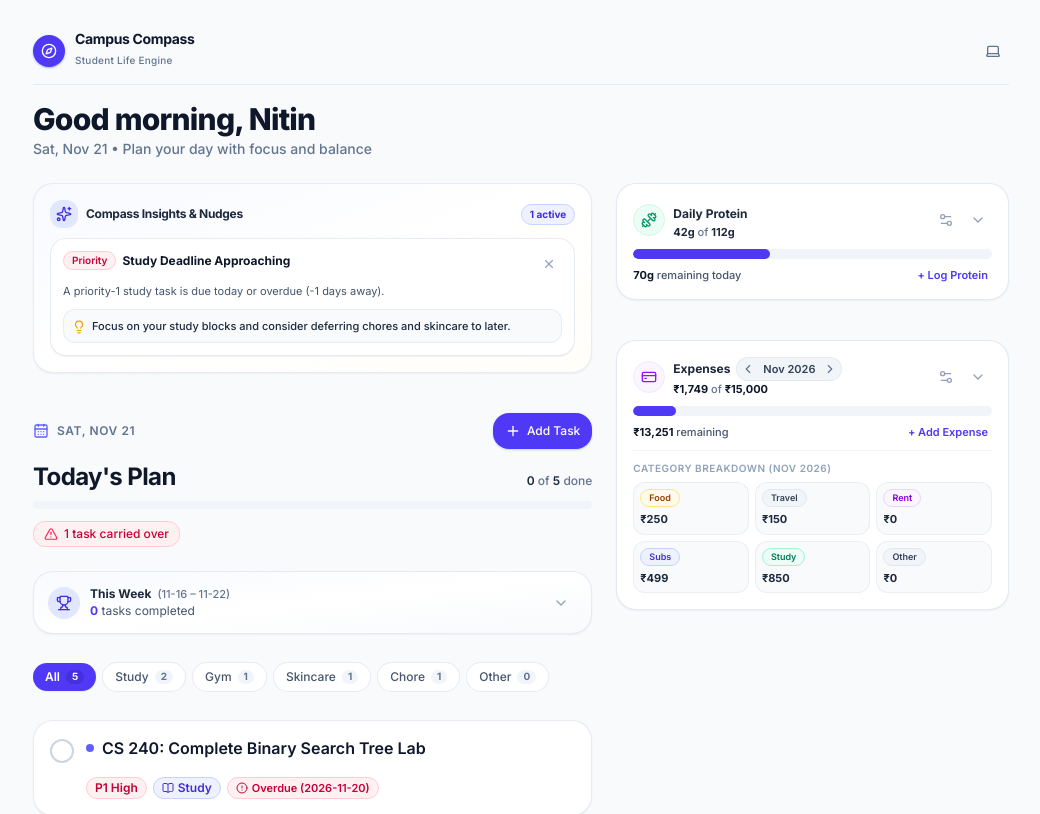
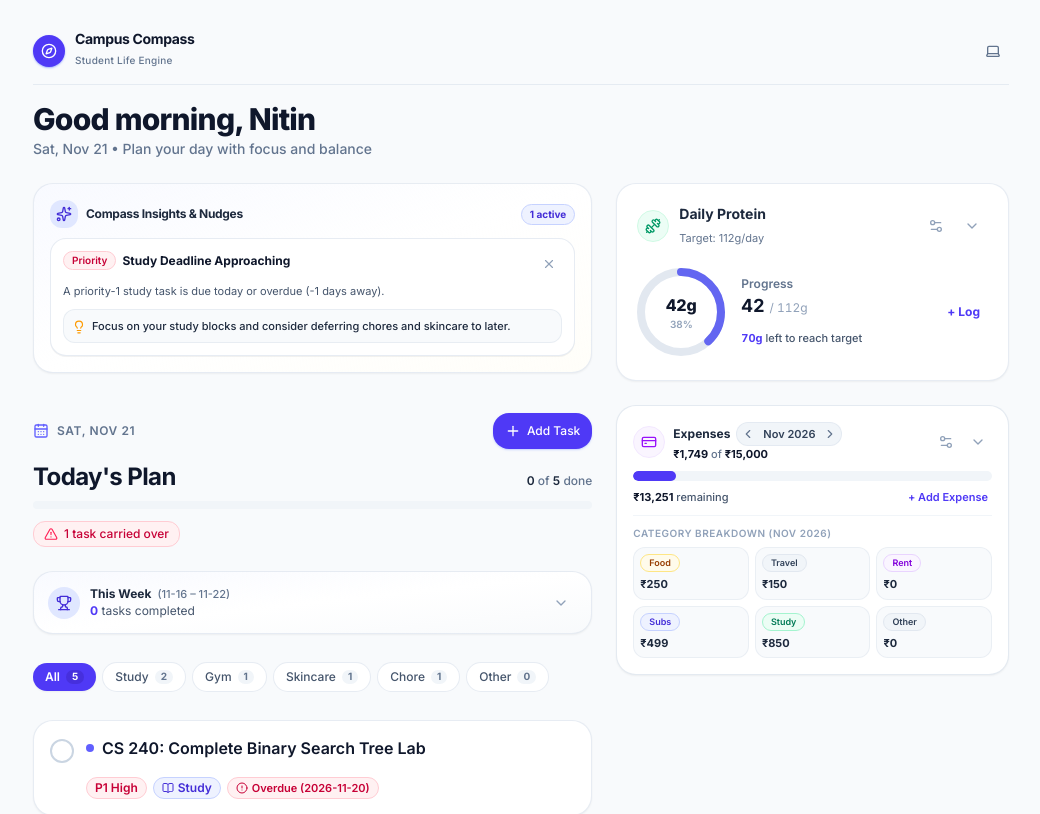
Before and after one commit to nitinbhhardwaj/campus-compass, a React (Vite) app: page / in a window 1280 px wide. Shown: the top 814 px of the page, without its empty margins (119-1159 px from the left). Built offline with nearby package versions, Linux system fonts and the light colour scheme.

Commit message:
feat(ui): redesign protein card with circular progress ring and emoji preset chips

```diff
--- a/src/features/protein/components/ProteinCard.tsx
+++ b/src/features/protein/components/ProteinCard.tsx
@@ -1,6 +1,8 @@
 import React, { useState } from 'react';
 import { ProteinEntry, CreateProteinEntryDTO } from '../types/protein';
 import { Card } from '../../../components/Card';
+import { ProgressRing } from '../../../components/ProgressRing';
+import { IconButton } from '../../../components/IconButton';
 import { ProteinQuickAdd } from './ProteinQuickAdd';
 import { ProteinEntryList } from './ProteinEntryList';
 import { Settings2, Dumbbell, ChevronDown, ChevronUp, CheckCircle2 } from 'lucide-react';
@@ -33,68 +35,85 @@ export const ProteinCard: React.FC<ProteinCardProps> = ({
   const isGoalReached = remainingGrams === 0 && totalGrams > 0;
 
   return (
-    <Card className="p-4 mb-4 bg-white border-slate-200/90 shadow-xs">
-      {/* Top Row: Metric & Quick Controls */}
-      <div className="flex items-center justify-between mb-2">
-        <div className="flex items-center gap-2">
-          <div className="w-8 h-8 rounded-xl bg-emerald-50 text-emerald-600 flex items-center justify-center flex-shrink-0 border border-emerald-100">
+    <Card className="p-4 sm:p-5">
+      {/* Header Row */}
+      <div className="flex items-center justify-between mb-4">
+        <div className="flex items-center gap-2.5">
+          <div className="w-8 h-8 rounded-xl bg-emerald-50 dark:bg-emerald-950/70 text-emerald-600 dark:text-emerald-400 flex items-center justify-center flex-shrink-0 border border-emerald-100 dark:border-emerald-900/60">
             <Dumbbell className="w-4 h-4" />
           </div>
           <div>
-            <span className="text-xs font-bold text-slate-800">Daily Protein</span>
-            <div className="text-[11px] text-slate-500 font-medium">
-              <span className="font-bold text-slate-800">{totalGrams}g</span> of{' '}
-              <span className="font-bold text-slate-800">{goalGrams}g</span>
-            </div>
+            <h2 className="text-sm font-bold text-slate-800 dark:text-slate-100">
+              Daily Protein
+            </h2>
+            <span className="text-[11px] text-slate-500 dark:text-slate-400">
+              Target: {goalGrams}g/day
+            </span>
           </div>
         </div>
 
         <div className="flex items-center gap-1">
-          {/* Settings Trigger */}
-          <button
-            type="button"
+          <IconButton
             onClick={onOpenSettings}
-            className="p-1.5 text-slate-400 hover:text-slate-600 rounded-lg hover:bg-slate-100 transition-colors cursor-pointer focus:outline-none focus:ring-2 focus:ring-indigo-500"
             aria-label="Protein settings"
+            size="sm"
+            variant="ghost"
           >
             <Settings2 className="w-4 h-4" />
-          </button>
-
-          {/* Expand/Collapse Toggle */}
-          <button
-            type="button"
+          </IconButton>
+          <IconButton
             onClick={() => setIsExpanded(!isExpanded)}
-            className="p-1.5 text-slate-400 hover:text-slate-600 rounded-lg hover:bg-slate-100 transition-colors cursor-pointer focus:outline-none focus:ring-2 focus:ring-indigo-500"
-            aria-expanded={isExpanded}
             aria-label={isExpanded ? 'Collapse protein details' : 'Expand protein details'}
+            size="sm"
+            variant="ghost"
           >
             {isExpanded ? <ChevronUp className="w-4 h-4" /> : <ChevronDown className="w-4 h-4" />}
-          </button>
+          </IconButton>
         </div>
       </div>
 
-      {/* Progress Bar */}
-      <div className="w-full bg-slate-100 h-2.5 rounded-full overflow-hidden mb-2">
-        <div
-          className={`h-full rounded-full transition-all duration-300 ease-out ${
-            isGoalReached ? 'bg-emerald-500' : 'bg-indigo-600'
-          }`}
-          style={{ width: `${progress}%` }}
-        />
-      </div>
+      {/* Main Focus: Circular Progress Ring & Key Stat */}
+      <div className="flex items-center justify-between gap-4 py-1">
+        <div className="flex items-center gap-4">
+          <ProgressRing
+            percent={progress}
+            size={88}
+            strokeWidth={8}
+            color={isGoalReached ? '#10b981' : '#6366f1'}
+            trackColor="#e2e8f0"
+          >
+            <span className="text-base font-extrabold text-slate-900 dark:text-slate-50 tabular-nums">
+              {totalGrams}g
+            </span>
+            <span className="text-[10px] text-slate-400 font-semibold uppercase">
+              {progress}%
+            </span>
+          </ProgressRing>
 
-      {/* Status Line */}
-      <div className="flex items-center justify-between text-[11px]">
-        {isGoalReached ? (
-          <span className="inline-flex items-center gap-1 font-bold text-emerald-700 bg-emerald-50 px-2 py-0.5 rounded-full border border-emerald-200">
-            <CheckCircle2 className="w-3 h-3 text-emerald-600" />
-            Target hit ({progress}%)
-          </span>
-        ) : (
-          <span className="font-medium text-slate-600">
-            <strong className="text-slate-900 font-bold">{remainingGrams}g</strong> remaining today
-          </span>
-        )}
+          <div>
+            <div className="text-xs font-semibold text-slate-500 dark:text-slate-400">
+              {isGoalReached ? 'Daily Target Hit' : 'Progress'}
+            </div>
+            <div className="text-lg font-bold text-slate-900 dark:text-slate-100 tabular-nums">
+              {totalGrams} <span className="text-xs text-slate-400 font-normal">/ {goalGrams}g</span>
+            </div>
+            <div className="mt-1">
+              {isGoalReached ? (
+                <span className="inline-flex items-center gap-1 text-[11px] font-bold text-emerald-600 dark:text-emerald-400 bg-emerald-50 dark:bg-emerald-950/60 px-2 py-0.5 rounded-full">
+                  <CheckCircle2 className="w-3.5 h-3.5" />
+                  Goal Reached!
+                </span>
+              ) : (
+                <span className="text-[11px] font-medium text-slate-600 dark:text-slate-300">
+                  <strong className="text-indigo-600 dark:text-indigo-400 font-bold tabular-nums">
+                    {remainingGrams}g
+                  </strong>{' '}
+                  left to reach target
+                </span>
+              )}
+            </div>
+          </div>
+        </div>
 
         <button
           type="button"
@@ -102,17 +121,17 @@ export const ProteinCard: React.FC<ProteinCardProps> = ({
             setIsExpanded(true);
             setActiveTab('quick');
           }}
-          className="font-semibold text-indigo-600 hover:text-indigo-700 cursor-pointer focus:outline-none focus:ring-2 focus:ring-indigo-500 rounded px-1"
+          className="text-xs font-bold text-indigo-600 dark:text-indigo-400 hover:text-indigo-700 dark:hover:text-indigo-300 p-2 cursor-pointer focus:outline-none focus:ring-2 focus:ring-indigo-500 rounded-xl"
         >
-          {isExpanded ? '' : '+ Log Protein'}
+          {isExpanded ? '' : '+ Log'}
         </button>
       </div>
 
-      {/* Expanded Accordion: Quick Presets & Entry History */}
+      {/* Expanded Presets & History Drawer */}
       {isExpanded && (
-        <div className="mt-3 pt-3 border-t border-slate-100 animate-in fade-in duration-150">
-          {/* Sub-tab navigation */}
-          <div className="flex rounded-xl bg-slate-100 p-0.5 mb-3" role="tablist">
+        <div className="mt-4 pt-4 border-t border-slate-100 dark:border-slate-800 animate-in fade-in duration-150">
+          {/* Sub-tab switcher */}
+          <div className="flex rounded-xl bg-slate-100 dark:bg-slate-800 p-0.5 mb-3" role="tablist">
             <button
               type="button"
               role="tab"
@@ -120,8 +139,8 @@ export const ProteinCard: React.FC<ProteinCardProps> = ({
               onClick={() => setActiveTab('quick')}
               className={`flex-1 py-1.5 text-xs font-semibold rounded-lg text-center transition-all cursor-pointer ${
                 activeTab === 'quick'
-                  ? 'bg-white text-slate-900 shadow-xs'
-                  : 'text-slate-500 hover:text-slate-700'
+                  ? 'bg-white dark:bg-slate-700 text-slate-900 dark:text-slate-100 shadow-xs'
+                  : 'text-slate-500 dark:text-slate-400 hover:text-slate-800 dark:hover:text-slate-200'
               }`}
             >
               Quick Presets
@@ -133,11 +152,11 @@ export const ProteinCard: React.FC<ProteinCardProps> = ({
               onClick={() => setActiveTab('log')}
               className={`flex-1 py-1.5 text-xs font-semibold rounded-lg text-center transition-all cursor-pointer ${
                 activeTab === 'log'
-                  ? 'bg-white text-slate-900 shadow-xs'
-                  : 'text-slate-500 hover:text-slate-700'
+                  ? 'bg-white dark:bg-slate-700 text-slate-900 dark:text-slate-100 shadow-xs'
+                  : 'text-slate-500 dark:text-slate-400 hover:text-slate-800 dark:hover:text-slate-200'
               }`}
             >
-              Today's Log ({todayEntries.length})
+              Today's Entries ({todayEntries.length})
             </button>
           </div>
 
--- a/src/features/protein/components/ProteinEntryList.tsx
+++ b/src/features/protein/components/ProteinEntryList.tsx
@@ -1,6 +1,8 @@
 import React from 'react';
 import { ProteinEntry } from '../types/protein';
 import { Trash2, UtensilsCrossed } from 'lucide-react';
+import { EmptyState } from '../../../components/EmptyState';
+import { IconButton } from '../../../components/IconButton';
 
 interface ProteinEntryListProps {
   entries: ProteinEntry[];
@@ -13,46 +15,45 @@ export const ProteinEntryList: React.FC<ProteinEntryListProps> = ({
 }) => {
   if (entries.length === 0) {
     return (
-      <div className="py-6 text-center rounded-2xl bg-slate-50/70 border border-dashed border-slate-200 mt-3">
-        <UtensilsCrossed className="w-5 h-5 text-slate-400 mx-auto mb-1.5" />
-        <p className="text-xs text-slate-500 font-medium">
-          No protein logged for today yet.
-        </p>
-        <p className="text-[11px] text-slate-400">
-          Tap a preset above or add a custom entry.
-        </p>
-      </div>
+      <EmptyState
+        icon={<UtensilsCrossed className="w-5 h-5" />}
+        title="No protein logged today yet"
+        description="Tap a quick preset above or log a custom entry."
+      />
     );
   }
 
   return (
-    <div className="mt-3 flex flex-col gap-1.5 max-h-48 overflow-y-auto pr-0.5" role="list" aria-label="Today's protein entries">
+    <div
+      className="mt-2 flex flex-col gap-1.5 max-h-48 overflow-y-auto pr-0.5"
+      role="list"
+      aria-label="Today's protein entries"
+    >
       {entries.map((entry) => (
         <div
           key={entry.id}
-          className="flex items-center justify-between px-3 py-2 rounded-xl bg-slate-50 border border-slate-200/70 text-xs"
+          className="flex items-center justify-between px-3 py-2 rounded-xl bg-slate-50 dark:bg-slate-800/80 border border-slate-200/70 dark:border-slate-700 text-xs"
           role="listitem"
         >
           <div className="flex items-baseline gap-2 truncate pr-2">
-            <span className="font-semibold text-slate-800 truncate">
+            <span className="font-semibold text-slate-800 dark:text-slate-200 truncate">
               {entry.label}
             </span>
           </div>
 
           <div className="flex items-center gap-2 flex-shrink-0">
-            <span className="font-bold text-indigo-600 bg-white px-2 py-0.5 rounded-md border border-slate-200/80 shadow-2xs">
+            <span className="font-bold text-indigo-600 dark:text-indigo-400 bg-white dark:bg-slate-900 px-2 py-0.5 rounded-md border border-slate-200/80 dark:border-slate-700 shadow-2xs tabular-nums">
               +{entry.grams}g
             </span>
 
-            {/* 44px minimum hit target touch button */}
-            <button
-              type="button"
+            <IconButton
               onClick={() => onDelete(entry.id)}
-              className="relative p-1.5 text-slate-400 hover:text-rose-600 rounded-lg hover:bg-rose-50 transition-colors cursor-pointer focus:outline-none focus:ring-2 focus:ring-rose-500 after:content-[''] after:absolute after:-inset-2"
               aria-label={`Delete ${entry.label} (${entry.grams}g)`}
+              size="sm"
+              variant="danger"
             >
               <Trash2 className="w-3.5 h-3.5" />
-            </button>
+            </IconButton>
           </div>
         </div>
       ))}
```
Also changed, not shown: src/features/protein/components/ProteinQuickAdd.tsx (+40 -19 lines), src/features/protein/components/ProteinSettingsModal.tsx (+14 -14 lines).
